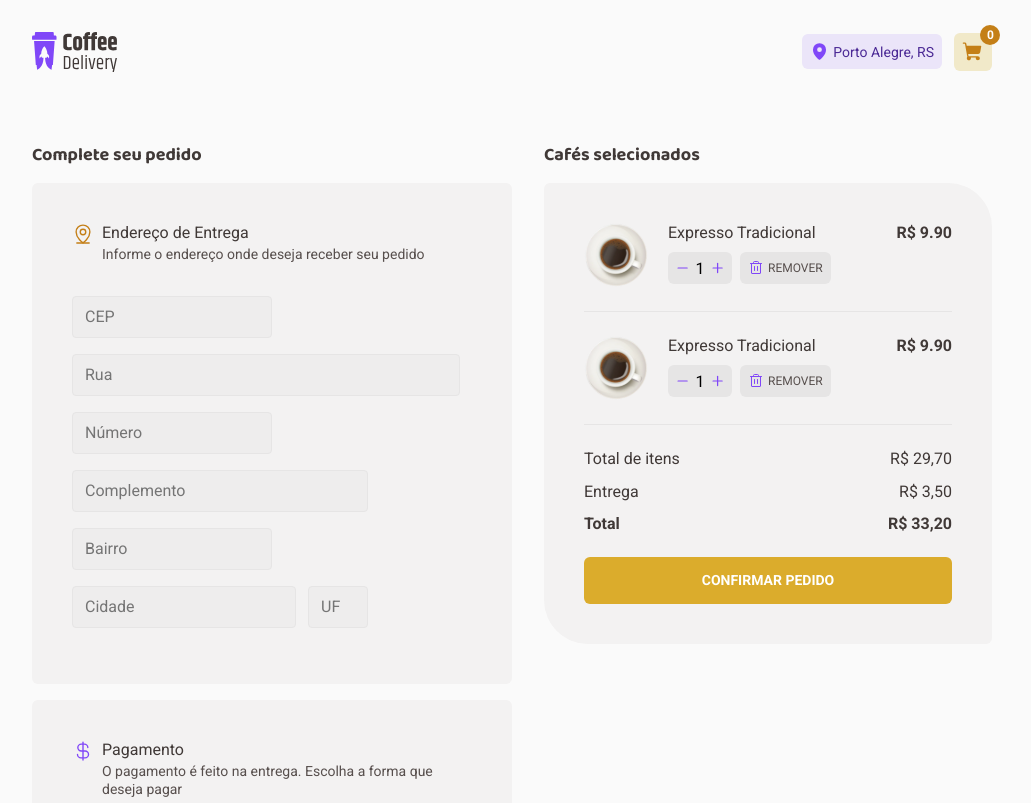
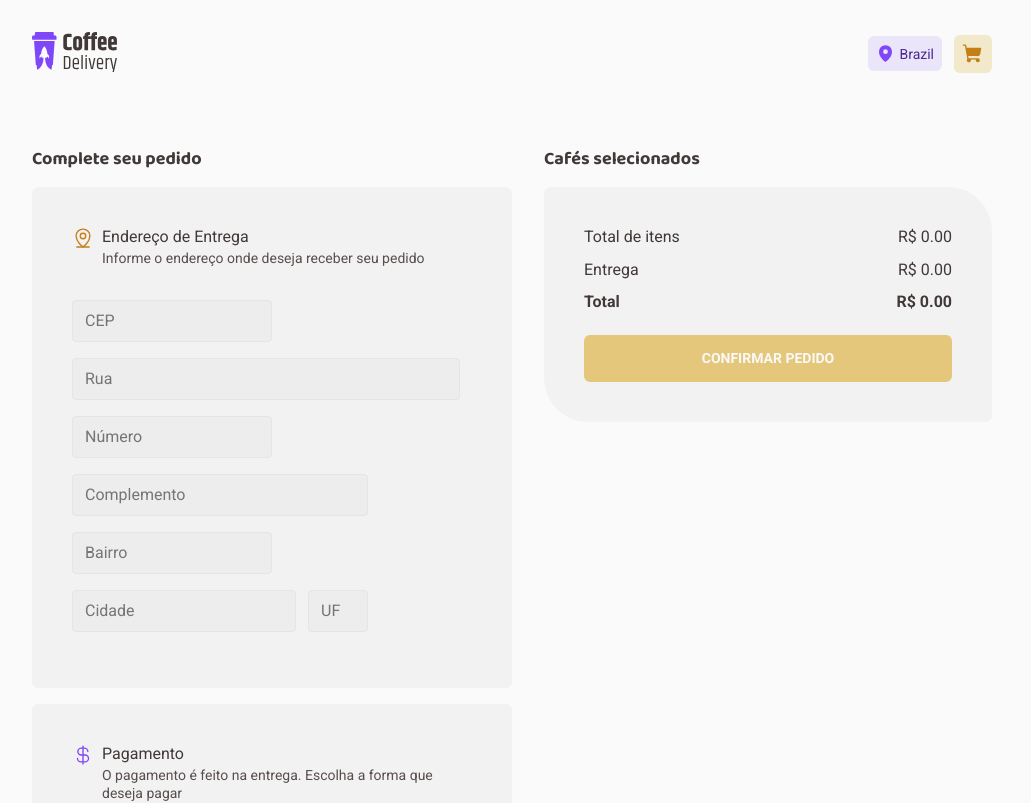
Before and after one commit to PhelipeScript/coffee-delivery, a React (Vite) app: page /checkout in a window 1280 px wide. Shown: the top 803 px of the page, without its empty margins (128-1159 px from the left). Built offline with nearby package versions, Linux system fonts and the light colour scheme.

Commit message:
form validation and add items to card done

```diff
--- a/package.json
+++ b/package.json
@@ -9,11 +9,14 @@
     "preview": "vite preview"
   },
   "dependencies": {
+    "@hookform/resolvers": "^2.9.10",
     "phosphor-react": "^1.4.1",
     "react": "^18.2.0",
     "react-dom": "^18.2.0",
+    "react-hook-form": "^7.41.5",
     "react-router-dom": "^6.6.1",
-    "styled-components": "^5.3.6"
+    "styled-components": "^5.3.6",
+    "zod": "^3.20.2"
   },
   "devDependencies": {
     "@rocketseat/eslint-config": "^1.1.3",
--- a/src/App.tsx
+++ b/src/App.tsx
@@ -4,12 +4,15 @@ import { Router } from './Router'
 
 import { GlobalStyle } from './styles/global'
 import { defaultTheme } from './styles/themes/default'
+import { OrderContextProvider } from './contexts/OrderContext'
 
 export function App() {
   return (
     <ThemeProvider theme={defaultTheme}>
       <BrowserRouter>
-        <Router />
+        <OrderContextProvider>
+          <Router />
+        </OrderContextProvider>
       </BrowserRouter>
 
       <GlobalStyle />
--- a/src/components/Header/index.tsx
+++ b/src/components/Header/index.tsx
@@ -1,6 +1,9 @@
 import { MapPin, ShoppingCart } from 'phosphor-react'
+import { useContext } from 'react'
+import { NavLink } from 'react-router-dom'
 
 import coffeeLogo from '../../assets/coffee-delivery-logo.svg'
+import { OrderContext } from '../../contexts/OrderContext'
 import {
   CartCounter,
   HeaderContainer,
@@ -9,17 +12,28 @@ import {
 } from './styles'
 
 export function Header() {
+  const { itemsCart } = useContext(OrderContext)
+
   return (
     <HeaderContainer>
-      <img src={coffeeLogo} alt="" />
+      <NavLink to="/">
+        <img src={coffeeLogo} alt="" />
+      </NavLink>
       <LocaleAndCartContainer>
         <LocaleContainer>
           <MapPin size={19} weight="fill" />
-          <span>Porto Alegre, RS</span>
+          <span>Brazil</span>
         </LocaleContainer>
         <button>
-          <CartCounter>0</CartCounter>
-          <ShoppingCart size={22} weight="fill" />
+          {itemsCart.length !== 0 ? (
+            <CartCounter>{itemsCart.length}</CartCounter>
+          ) : (
+            <></>
+          )}
+
+          <NavLink to="/checkout">
+            <ShoppingCart color="#C47F17" size={22} weight="fill" />
+          </NavLink>
         </button>
       </LocaleAndCartContainer>
     </HeaderContainer>
--- a/src/components/Header/styles.ts
+++ b/src/components/Header/styles.ts
@@ -16,10 +16,6 @@ export const LocaleAndCartContainer = styled.div`
   gap: 12px;
 
   button {
-    display: flex;
-    align-items: center;
-    justify-content: center;
-
     padding: 8px;
 
     border: 0;
@@ -30,6 +26,12 @@ export const LocaleAndCartContainer = styled.div`
 
     position: relative;
     cursor: pointer;
+
+    a {
+      display: flex;
+      align-items: center;
+      justify-content: center;
+    }
   }
 `
 
--- /dev/null
+++ b/src/contexts/OrderContext.tsx
@@ -0,0 +1,83 @@
+import { createContext, ReactNode, useState } from 'react'
+
+interface ItemProps {
+  id: string
+  imageURL: string
+  price: number
+  amount: number
+}
+
+interface OrderContextType {
+  itemsCart: ItemProps[]
+  addItemToCart: (item: ItemProps) => void
+  removeItemFromCart: (id: string) => void
+  clearCart: () => void
+  increaseItemInCartAmount: (itemName: string) => void
+  decreaseItemInCartAmount: (itemName: string) => void
+}
+
+export const OrderContext = createContext({} as OrderContextType)
+
+interface OrderContextProviderProps {
+  children: ReactNode
+}
+
+export function OrderContextProvider({ children }: OrderContextProviderProps) {
+  const [itemsCart, setItemsCart] = useState<ItemProps[]>([])
+
+  function increaseItemInCartAmount(itemName: string) {
+    const newItemsCart = itemsCart.map((item) => {
+      if (item.id === itemName) {
+        item.amount += 1
+      }
+      return item
+    })
+
+    setItemsCart([...newItemsCart])
+  }
+
+  function decreaseItemInCartAmount(itemName: string) {
+    const newItemsCart = itemsCart.map((item) => {
+      if (item.id === itemName) {
+        item.amount > 1 ? (item.amount -= 1) : (item.amount = 1)
+      }
+      return item
+    })
+
+    setItemsCart([...newItemsCart])
+  }
+
+  function addItemToCart({ id, imageURL, amount, price }: ItemProps) {
+    const alreadyInCart = itemsCart.find((item) => item.id === id)
+    if (alreadyInCart) {
+      return window.alert(`${id} já foi adicionado ao carrinho`)
+    }
+
+    setItemsCart((state) => [...state, { id, imageURL, amount, price }])
+  }
+
+  function removeItemFromCart(id: string) {
+    const newItemsCart = itemsCart.filter((item) => item.id !== id)
+
+    setItemsCart((state) => [...newItemsCart])
+  }
+
+  function clearCart() {
+    setItemsCart([])
+  }
+
+  return (
+    <OrderContext.Provider
+      value={{
+        itemsCart,
+        addItemToCart,
+        removeItemFromCart,
+        clearCart,
+        increaseItemInCartAmount,
+        decreaseItemInCartAmount,
+      }}
+    >
+      {children}
+    </OrderContext.Provider>
+  )
+}
--- a/src/pages/Checkout/CartsItem/index.tsx
+++ b/src/pages/Checkout/CartsItem/index.tsx
@@ -1,7 +1,7 @@
 import { Minus, Plus, Trash } from 'phosphor-react'
-import { useState } from 'react'
+import { useContext } from 'react'
+import { OrderContext } from '../../../contexts/OrderContext'
 
-import arabe from '../../../assets/coffees/arabe.svg'
 import {
   AmountAndDeleteContainer,
   AmountContainer,
@@ -9,22 +9,37 @@ import {
   ItemContainer,
 } from './styles'
 
-export function CartsItem() {
-  const [amount, setAmount] = useState(1)
+interface CartsItemProps {
+  name: string
+  image: string
+  price: number
+  amount: number
+}
+
+export function CartsItem({ name, image, price, amount }: CartsItemProps) {
+  const {
+    removeItemFromCart,
+    increaseItemInCartAmount,
+    decreaseItemInCartAmount,
+  } = useContext(OrderContext)
 
   function handleIncreaseAmount() {
-    setAmount((state) => (state < 99 ? state + 1 : state))
+    increaseItemInCartAmount(name)
   }
 
   function handleDecreaseAmount() {
-    setAmount((state) => (state > 1 ? state - 1 : state))
+    decreaseItemInCartAmount(name)
+  }
+
+  function handleRemoveItemFromCart() {
+    removeItemFromCart(name)
   }
 
   return (
     <ItemContainer>
-      <img src={arabe} alt="imagem do cafe" />
+      <img src={image} alt="" />
       <div>
-        <h3>Expresso Tradicional</h3>
+        <h3>{name}</h3>
         <AmountAndDeleteContainer>
           <AmountContainer>
             <Minus
@@ -41,13 +56,13 @@ export function CartsItem() {
               weight="bold"
             />
           </AmountContainer>
-          <DeleteContainer>
+          <DeleteContainer onClick={handleRemoveItemFromCart}>
             <Trash color="#8047F8" size={16} />
             Remover
           </DeleteContainer>
         </AmountAndDeleteContainer>
       </div>
-      <strong>R$ {(9.9 * amount).toFixed(2)}</strong>
+      <strong>R$ {(price * amount).toFixed(2)}</strong>
     </ItemContainer>
   )
 }
--- a/src/pages/Checkout/index.tsx
+++ b/src/pages/Checkout/index.tsx
@@ -1,3 +1,7 @@
+import { useForm } from 'react-hook-form'
+import { zodResolver } from '@hookform/resolvers/zod'
+import * as zod from 'zod'
+
 import {
   Bank,
   CreditCard,
@@ -5,7 +9,9 @@ import {
   MapPinLine,
   Money,
 } from 'phosphor-react'
+
 import { CartsItem } from './CartsItem'
+
 import {
   AddressContainer,
   BuildingNumberInput,
@@ -25,10 +31,95 @@ import {
   StreetInput,
   ZIPCodeInput,
 } from './styles'
+import { useContext, useEffect } from 'react'
+import { OrderContext } from '../../contexts/OrderContext'
+
+const newOrderFormValidationSchema = zod.object({
+  ZIPCode: zod
+    .string()
+    .min(8, 'Informe um CEP válido')
+    .max(8, 'Informe um CEP válido'),
+  Street: zod.string().min(1, 'Informe o nome da Rua'),
+  BuildingNumber: zod.string().min(1, 'Informe o número da sua casa'),
+  Complement: zod.string().optional(),
+  Neighborhood: zod.string().min(1, 'Informe o Bairro'),
+  City: zod.string().min(1, 'Informe a Cidade'),
+  State: zod
+    .string()
+    .min(2, 'Informe a sigla do seu Estado')
+    .max(2, 'Informe a sigla do seu Estado'),
+  FormOfPayment: zod.string({
+    invalid_type_error: 'Escolha a Forma de Pagamento',
+  }),
+})
+
+type NewOrderFormData = zod.infer<typeof newOrderFormValidationSchema>
 
 export function Checkout() {
+  const { itemsCart, clearCart } = useContext(OrderContext)
+
+  const { register, handleSubmit, formState, reset } =
+    useForm<NewOrderFormData>({
+      resolver: zodResolver(newOrderFormValidationSchema),
+      defaultValues: {
+        ZIPCode: '',
+        Street: '',
+        BuildingNumber: '',
+        Complement: '',
+        Neighborhood: '',
+        City: '',
+        State: '',
+        FormOfPayment: undefined,
+      },
+    })
+
+  function handleCreateNewOrder(data: NewOrderFormData) {
+    console.log(data)
+    reset()
+    clearCart()
+  }
+
+  useEffect(() => {
+    const errors = Object.keys(formState.errors)
+
+    switch (errors[0]) {
+      case 'ZIPCode':
+        window.alert(formState.errors.ZIPCode?.message)
+        break
+      case 'Street':
+        window.alert(formState.errors.Street?.message)
+        break
+      case 'BuildingNumber':
+        window.alert(formState.errors.BuildingNumber?.message)
+        break
+      case 'Complement':
+        window.alert(formState.errors.Complement?.message)
+        break
+      case 'Neighborhood':
+        window.alert(formState.errors.Neighborhood?.message)
+        break
+      case 'City':
+        window.alert(formState.errors.City?.message)
+        break
+      case 'State':
+        window.alert(formState.errors.State?.message)
+        break
+      case 'FormOfPayment':
+        window.alert(formState.errors.FormOfPayment?.message)
+        break
+    }
+  }, [formState.errors])
+
+  const deliveryFee = itemsCart.length === 0 ? 0.0 : 3.5
+  const itemsTotalPrice = itemsCart.reduce(
+    (prevVal, elem) => prevVal + elem.price * elem.amount,
+    0,
+  )
+
+  const isSubmitButtonDisabled = itemsCart.length === 0
+
   return (
-    <FormContainer>
+    <FormContainer onSubmit={handleSubmit(handleCreateNewOrder)}>
       <CompleteOrderContainer>
         <h2>Complete seu pedido</h2>
         <AddressContainer>
@@ -41,29 +132,36 @@ export function Checkout() {
             <ZIPCodeInput
               type="number"
               placeholder="CEP"
-              name="ZIPCode"
-              required
+              {...register('ZIPCode')}
             />
-            <StreetInput type="text" placeholder="Rua" name="Street" required />
+
+            <StreetInput
+              type="text"
+              placeholder="Rua"
+              {...register('Street')}
+            />
+
             <BuildingNumberInput
               type="number"
               placeholder="Número"
-              name="BuildingNumber"
-              required
+              {...register('BuildingNumber')}
             />
+
             <ComplementInput
               type="text"
               placeholder="Complemento"
-              name="Complement"
+              {...register('Complement')}
             />
+
             <NeighborhoodInput
               type="text"
               placeholder="Bairro"
-              name="Neighborhood"
-              required
+              {...register('Neighborhood')}
             />
-            <CityInput type="text" placeholder="Cidade" name="City" required />
-            <StateInput type="text" placeholder="UF" name="State" required />
+
+            <CityInput type="text" placeholder="Cidade" {...register('City')} />
+
+            <StateInput type="text" placeholder="UF" {...register('State')} />
           </InputsContainer>
         </AddressContainer>
 
@@ -83,9 +181,8 @@ export function Checkout() {
               <input
                 type="radio"
                 id="CreditCard"
-                value="CreditCard"
-                name="FormOfPayment"
-                required
+                value="Cartão de Crédito"
+                {...register('FormOfPayment')}
               />
             </PaymentsLabel>
 
@@ -95,9 +192,8 @@ export function Checkout() {
               <input
                 type="radio"
                 id="DebitCard"
-                value="DebitCard"
-                name="FormOfPayment"
-                required
+                value="Cartão de Débito"
+                {...register('FormOfPayment')}
               />
             </PaymentsLabel>
 
@@ -107,9 +203,8 @@ export function Checkout() {
               <input
                 type="radio"
                 id="Money"
-                value="Money"
-                name="FormOfPayment"
-                required
+                value="Dinheiro"
+                {...register('FormOfPayment')}
               />
             </PaymentsLabel>
           </InputsContainer>
@@ -119,24 +214,36 @@ export function Checkout() {
       <SelectedCoffeesContainer>
         <h2>Cafés selecionados</h2>
         <ConfirmOrderContainer>
-          <CartsItem />
-          <CartsItem />
+          {itemsCart.map((item) => {
+            return (
+              <CartsItem
+                key={item.id}
+                name={item.id}
+                amount={item.amount}
+                image={item.imageURL}
+                price={item.price}
+              />
+            )
+          })}
+
           <PriceContainer>
             <div>
               <span>Total de itens</span>
-              <span>R$ 29,70</span>
+              <span>R$ {itemsTotalPrice.toFixed(2)}</span>
             </div>
             <div>
               <span>Entrega</span>
-              <span>R$ 3,50</span>
+              <span>R$ {deliveryFee.toFixed(2)}</span>
             </div>
             <div>
               <strong>Total</strong>
-              <strong>R$ 33,20</strong>
+              <strong>R$ {(itemsTotalPrice + deliveryFee).toFixed(2)}</strong>
             </div>
           </PriceContainer>
 
-          <ButtonContainer>confirmar pedido</ButtonContainer>
+          <ButtonContainer disabled={isSubmitButtonDisabled}>
+            confirmar pedido
+          </ButtonContainer>
         </ConfirmOrderContainer>
       </SelectedCoffeesContainer>
     </FormContainer>
--- a/src/pages/Checkout/styles.ts
+++ b/src/pages/Checkout/styles.ts
@@ -197,6 +197,12 @@ export const ButtonContainer = styled.button`
 
   transition: background-color 0.1s ease;
 
+  &:disabled {
+    cursor: not-allowed;
+    background-color: ${(props) => props.theme['yellow-500']};
+    opacity: 0.6;
+  }
+
   &:not(:disabled):hover {
     background-color: ${(props) => props.theme['yellow-900']};
   }
```
Also changed, not shown: src/pages/Home/Menu/Coffees/index.ts (+28 -14 lines), src/pages/Home/Menu/ItemCard/index.tsx (+16 -4 lines), 1 other file (tests, documents, lock files or other folders).
